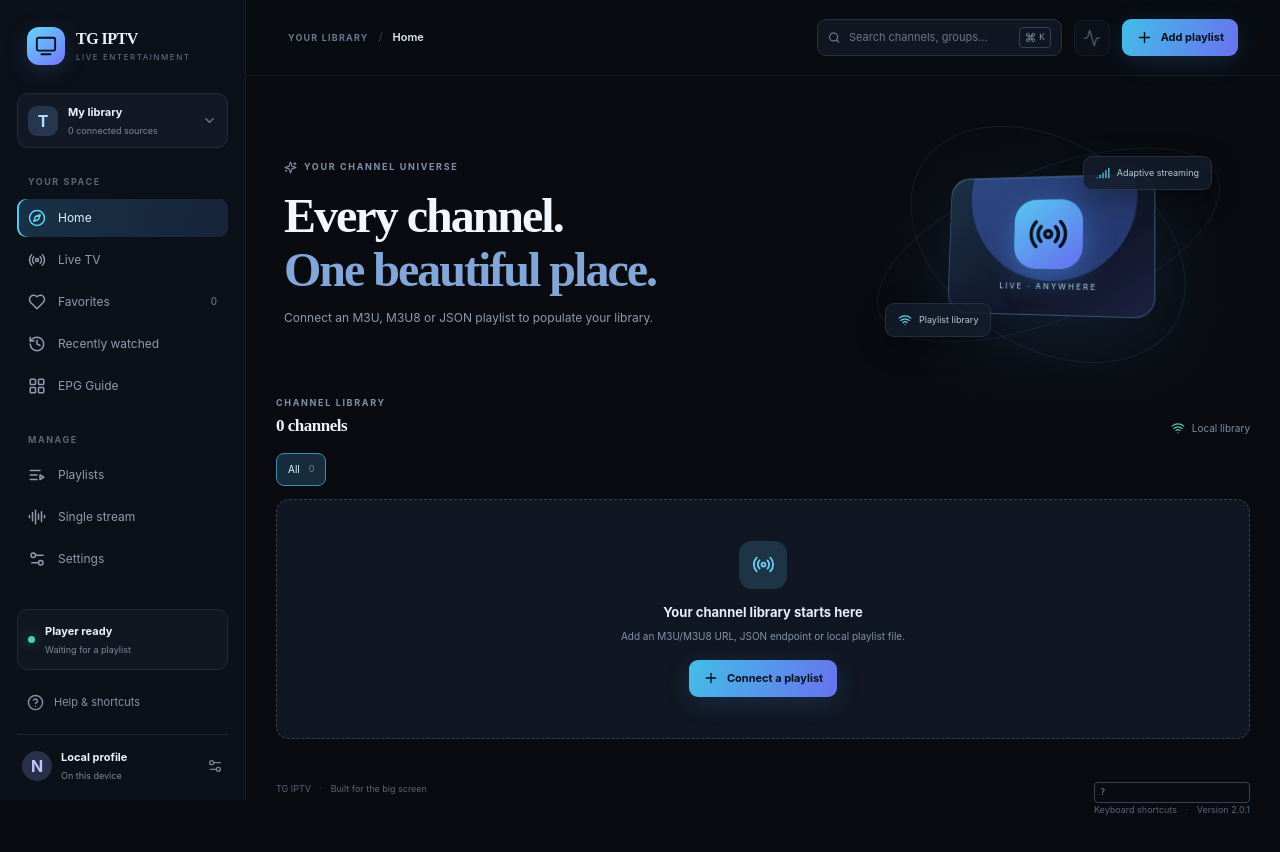
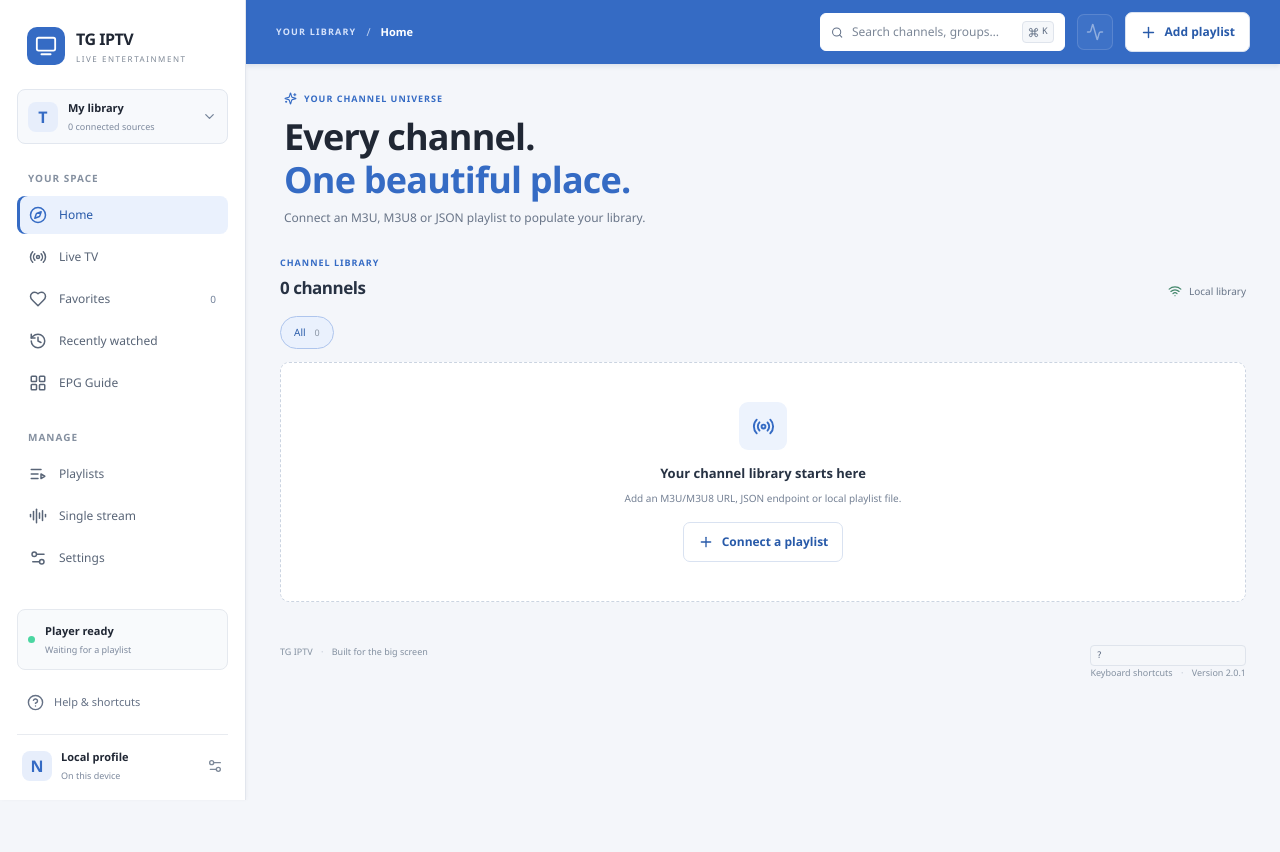
Before and after one commit to MoonDevil1/Tv-app, a React (Vite) app: page / in a window 1280 px wide. After the commit the page ends 800 px from the top, so only its background shows below. Built offline with nearby package versions, Linux system fonts and the light colour scheme.

Commit message:
Refresh desktop UI with a clean Material-inspired light theme

```diff
--- a/src/index.css
+++ b/src/index.css
@@ -1,4 +1,3 @@
-@import url("https://fonts.googleapis.com/css2?family=DM+Sans:wght@400;500;600;700&family=Plus+Jakarta+Sans:wght@400;500;600;700;800&display=swap");
 @import "tailwindcss";
 
 :root{font-family:"DM Sans",Inter,system-ui,sans-serif;color:#edf2fb;background:#090b10;font-synthesis:none;text-rendering:optimizeLegibility;font-optical-sizing:auto}
@@ -170,3 +169,106 @@ button:disabled{opacity:.45;cursor:not-allowed;transform:none!important}
 @media(max-width:900px){.player-hud{padding:16px}.player-controls{gap:5px}.volume-control input{width:55px}.player-controls>.hud-icon:nth-of-type(n+5){width:32px;height:32px}.player-title b{font-size:14px}.player-shortcut-hint{display:none}}
 
 .update-card{display:grid;gap:14px}.update-heading{display:flex;align-items:flex-start;justify-content:space-between;gap:16px}.update-heading>div{display:grid;gap:5px}.update-heading b{font-size:13px}.update-heading span,.update-status{font-size:11px;color:#91a2b7;line-height:1.55}.update-status{display:flex;align-items:center;gap:9px;overflow-wrap:anywhere}.update-indicator{display:grid;place-items:center;color:#72d6b4}.update-indicator.error{color:#ff899b}.update-progress{height:5px;border-radius:10px;overflow:hidden;background:#263345}.update-progress>div{height:100%;border-radius:inherit;background:linear-gradient(90deg,#6bd5ef,#8a88ff);}
+
+
+/* Material-inspired light desktop shell: clear hierarchy, flat surfaces and low-cost rendering. */
+:root{font-family:"Segoe UI",Roboto,Arial,sans-serif;color:#202734;background:#f4f6fa;font-synthesis:none;text-rendering:optimizeLegibility;font-optical-sizing:auto}
+body{background:#f4f6fa;color:#202734}
+.app-shell{background:#f4f6fa}
+.sidebar{background:#fff;border-right:1px solid #e2e6ed;box-shadow:1px 0 3px #18263b08}
+.brand{padding-bottom:24px}
+.brand-mark{border-radius:10px;background:#356bc4;color:#fff;box-shadow:none}
+.brand strong{font:700 16px "Segoe UI",Roboto,Arial,sans-serif;color:#202734}
+.brand span{color:#7d8795}
+.workspace{background:#f7f9fc;border:1px solid #e2e7ef;border-radius:8px}
+.workspace-icon,.avatar{background:#e7eefb;color:#356bc4;border-radius:8px}
+.nav-label{color:#8590a0;font-size:10px;letter-spacing:1px}
+.nav-item{color:#596577;border-radius:8px;padding:10px 12px}
+.nav-item:hover{background:#f2f5fa;color:#27374f}
+.nav-item.active{background:#eaf1fd;color:#2759a9;box-shadow:inset 3px 0 #356bc4}
+.nav-item.active svg{color:#356bc4}
+.nav-count{color:#718099}
+.connection{background:#f8fafc;border-color:#e5e9ef;border-radius:8px}
+.status-dot{box-shadow:none}
+.help-link{color:#657185}
+.help-link:hover{background:#f4f6fa;color:#315fae}
+.profile{border-color:#e8ebf0}
+.profile>svg{color:#7d8999}
+.main-area{background:#f4f6fa}
+.topbar{height:64px;padding:0 30px;background:#356bc4;border:0;box-shadow:0 2px 5px #183c761f}
+.breadcrumbs{color:#fff}
+.breadcrumbs>span:first-child{color:#d5e2fb}
+.crumb-slash{color:#bdd0f1}
+.breadcrumbs b{color:#fff}
+.search-box{height:38px;background:#fff;border-color:#fff;border-radius:6px;color:#637188}
+.search-box input{color:#202734;font-size:12px}
+.search-box input::placeholder{color:#7c8797}
+.search-box kbd,.page-footer kbd{background:#f5f7fa;color:#627086;border-color:#dfe4ec}
+.icon-button{background:#ffffff1a;border-color:#ffffff55;color:#fff;border-radius:7px}
+.icon-button:hover{background:#ffffff2b}
+.add-button,.primary-button{background:#fff;color:#285aa9;border:1px solid #d9e2f1;border-radius:7px;box-shadow:none;font-size:12px;font-weight:600}
+.add-button:hover,.primary-button:hover{background:#f3f7ff;filter:none;transform:none}
+.page-content{padding:28px 34px 20px}
+.eyebrow,.management-view>.eyebrow{color:#356bc4;letter-spacing:1px}
+.library-intro{min-height:125px;padding:0 4px 14px}
+.library-intro .hero-art{display:none}
+.library-intro h1,.management-view h1{font:600 clamp(27px,3vw,36px)/1.2 "Segoe UI",Roboto,Arial,sans-serif;letter-spacing:-.8px;color:#202734;margin:9px 0 7px}
+.library-intro h1 span,.management-view h1 span{color:#356bc4}
+.library-intro p,.view-lead{font-size:12px;color:#697588}
+.section-heading h2,.manage-toolbar h2{font:600 17px "Segoe UI",Roboto,Arial,sans-serif;color:#273243}
+.updated-label{color:#687588}
+.updated-label svg{color:#42866a}
+.playlist-select,.field-label select,.field-label input{background:#fff;color:#273243;border:1px solid #d9dee7;border-radius:6px}
+.group-chip{background:#fff;color:#566276;border:1px solid #dce2eb;border-radius:18px;padding:8px 13px}
+.group-chip span{color:#8a95a4}
+.group-chip:hover,.group-chip.active{background:#eaf1fd;color:#285ba9;border-color:#aec5ed}
+.virtual-grid{scrollbar-color:#c4cbd6 #f4f6fa}
+.channel-grid{gap:9px}
+.channel-card{height:90px;border:1px solid #e0e5ec;border-radius:8px;background:#fff;box-shadow:0 1px 2px #1b2c430b}
+.channel-card:hover,.channel-card.selected{border-color:#8caee4;background:#f8fbff}
+.channel-main{height:61px;color:#273243}
+.channel-logo{background:#edf2fa;color:#356bc4;border-radius:7px}
+.channel-copy b{color:#273243;font-size:12px}
+.channel-copy span{color:#788496}
+.channel-meta{color:#8490a1}
+.favorite-button{color:#8b96a5}
+.favorite-button:hover,.favorite-button.is-favorite{background:#fff0f2;color:#d64a65}
+.empty-library{background:#fff;border:1px dashed #cbd4e1;border-radius:9px}
+.empty-library .empty-icon{background:#edf3fd;color:#356bc4;border-radius:9px}
+.empty-library b{color:#273243}
+.empty-library>span{color:#748094}
+.selected-strip{border:1px solid #c7d7f2;background:#edf4ff;border-radius:8px}
+.selected-mark{background:#dce9fc;color:#356bc4;border-radius:7px}
+.selected-strip b{color:#26364e}
+.selected-strip span{color:#657590}
+.selected-strip>button{color:#63748e}
+.notice{border-radius:7px;font-size:11px}
+.notice.error{background:#fff1f2;border-color:#f2c5cb;color:#a52c3d}
+.notice.success{background:#eef8f2;border-color:#c5e6d2;color:#286c48}
+.management-view{padding-top:14px}
+.playlist-row,.guide-row,.settings-card{background:#fff;border:1px solid #e1e6ed;border-radius:8px;box-shadow:0 1px 2px #1b2c4308}
+.playlist-row-icon{background:#edf3fd;color:#356bc4;border-radius:8px}
+.playlist-row-copy b,.guide-channel b,.guide-program b{color:#273243}
+.playlist-row-copy span,.guide-channel span,.guide-program small{color:#748094}
+.playlist-row-copy small{color:#8b96a5}
+.small-icon-button{background:#fff;border-color:#dce2eb;color:#637188;border-radius:7px}
+.small-icon-button:hover{background:#edf4ff;border-color:#aec5ed;color:#285ba9}
+.field-label{color:#536075}
+.modal-backdrop{background:#18283f66}
+.add-modal{background:#fff;border:1px solid #dfe4ec;border-radius:12px;box-shadow:0 18px 55px #15253d30}
+.modal-close{color:#667387}
+.modal-icon{background:#edf3fd;color:#356bc4;border-radius:9px}
+.add-modal h2{font:600 22px "Segoe UI",Roboto,Arial,sans-serif;color:#202734}
+.add-modal>p{color:#6d798c}
+.file-button{background:#f8fafd;border-color:#d8e0ec;color:#42536e;border-radius:7px}
+.file-button:hover{background:#eff5ff;border-color:#a9c1e8;color:#2759a9}
+.modal-divider{color:#8a95a4}
+.modal-divider:before,.modal-divider:after{background:#e5e9ef}
+.modal-footnote{color:#818c9b}
+.page-footer{color:#8390a0}
+.page-footer i{color:#bbc3cf}
+.update-heading span,.update-status{color:#6d7a8d}
+.update-progress{background:#e4e9f0}
+.update-progress>div{background:#356bc4}
+.add-button:hover,.primary-button:hover,.icon-button:hover,.small-icon-button:hover,.group-chip:hover,.nav-item:hover{transform:none}
+@media(prefers-reduced-motion:reduce){*,*::before,*::after{scroll-behavior:auto!important;transition:none!important;animation:none!important}}
```
